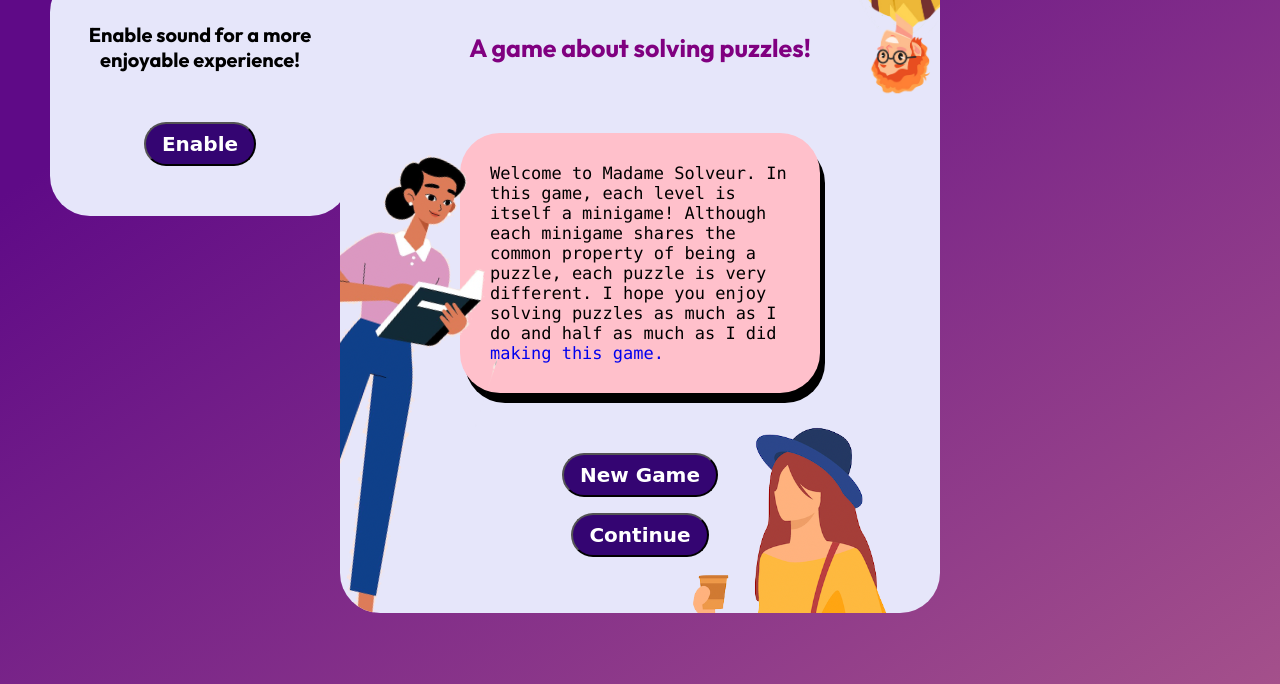
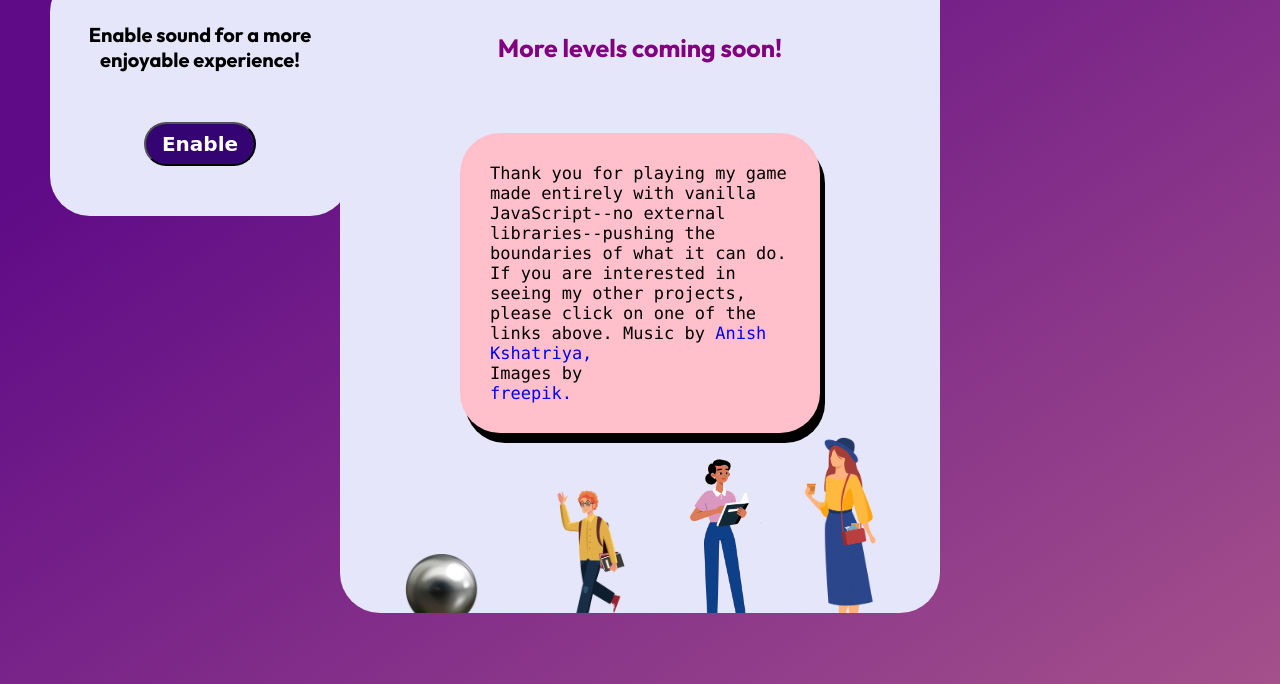
Before and after one commit to NeilyWitches/Madame-Solveur, a website built with webpack: page index.html in a window 1280 px wide. Shown: the part 278-962 px from the top of the page. Built offline with nearby package versions, Linux system fonts and the light colour scheme; files whose address does not match are found by name; a web font is replaced by a local one.

Commit message:
need fix crediting anish at the end

```diff
--- a/src/index.js
+++ b/src/index.js
@@ -17,7 +17,7 @@ document.addEventListener("DOMContentLoaded", () => {
     muteAllSound()
     const soundButton = document.getElementById('sound-button');
     soundButton.addEventListener('click', clickSoundButton);
-    new StartMenu();
+    // new StartMenu();
     // new Level1Story();
     // new Level1Instructions();
     // new Level1Proper();
@@ -26,7 +26,7 @@ document.addEventListener("DOMContentLoaded", () => {
     // new Level3Story;
     // new Level2Proper;
     // new Level3Proper;
-    // new ComingSoon
+    new ComingSoon
     // new Level3Instructions
     // new Level2Password;
     // new Level3Password;
@@ -88,7 +88,7 @@ function createAllSound() {
 
     const comingSoon = new Audio();
     body.appendChild(comingSoon);
-    comingSoon.src = 'assets/sounds/comingSoon.mp3'
+    comingSoon.src = 'assets/sounds/coming_soon.mp3'
     comingSoon.setAttribute('class', 'sound');
     comingSoon.setAttribute('id', 'coming-soon-music');
     comingSoon.loop = true;
--- a/src/scripts/coming_soon.js
+++ b/src/scripts/coming_soon.js
@@ -28,7 +28,19 @@ class ComingSoon {
         this.screen.appendChild(this.dialogue);
         this.dialogue.setAttribute('class', 'text-box');
         this.dialogue.setAttribute('id', 'coming-soon-text');
-        this.dialogue.innerText = 'Thank you for playing my game made entirely with vanilla JavaScript--no external libraries--pushing the boundaries of what it can do. If you are interested in seeing my other projects, please click on one of the links above. Music and sound by me. Images by '
+        this.dialogue.innerText = 'Thank you for playing my game made entirely with vanilla JavaScript--no external libraries--pushing the boundaries of what it can do. If you are interested in seeing my other projects, please click on one of the links above. Music by '
+
+        const obliviga = document.createElement('a');
+        obliviga.innerText = 'Anish Kshatriya, '
+        this.dialogue.appendChild(obliviga);
+        obliviga.setAttribute('href', 'http://www.freepik.com')
+        obliviga.setAttribute('rel', "noopener noreferrer");
+        obliviga.setAttribute('target',"_blank");
+
+        const ImagesBy = document.createElement('div');
+        ImagesBy.innerText = 'Images by '
+        this.dialogue.appendChild(ImagesBy);
+
         const repo = document.createElement('a');
         repo.innerText = 'freepik.'
         this.dialogue.appendChild(repo);
--- a/src/scripts/level_1_story.js
+++ b/src/scripts/level_1_story.js
@@ -33,7 +33,7 @@ class Level1Story {
         this.screen.appendChild(this.dialogue);
         this.dialogue.setAttribute('class', 'text-box');
         this.dialogue.setAttribute('id', 'level-1-story-text');
-        this.dialogue.innerText = `On one typical Autumn morning, Mme Solveur was sitting in her office heavily concentrated on her research in theoretical physics at the Sorbonne in Paris, France. `
+        this.dialogue.innerText = `On one typical Autumn morning, Mme (Madame) Solveur was sitting in her office heavily concentrated on her research in theoretical physics at the Sorbonne in Paris, France. `
 
         const sorbonne = new Image();
         sorbonne.setAttribute('id', 'sorbonne');
--- a/src/styles/level-1-instructions.scss
+++ b/src/styles/level-1-instructions.scss
@@ -13,7 +13,7 @@
 }
 
 #level-1-story-text {
-    min-height: 120px;
+    min-height: 140px;
     z-index: 1;
 }
 
--- a/src/styles/level-2.scss
+++ b/src/styles/level-2.scss
@@ -55,7 +55,7 @@
 }
 
 #level-2-instructions-text {
-    min-height: 110px;
+    min-height: 135px;
     margin-top: 0;
 }
 
```
Also changed, not shown: dist/main.css, dist/main.js, 1 other file.
